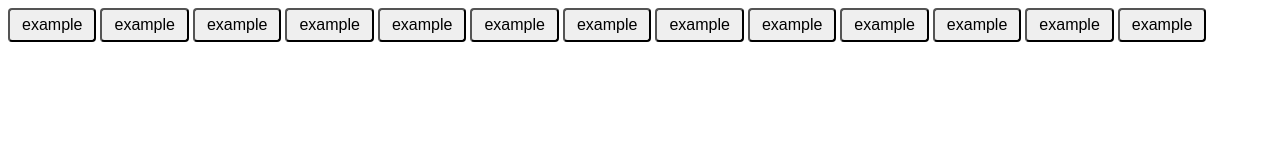
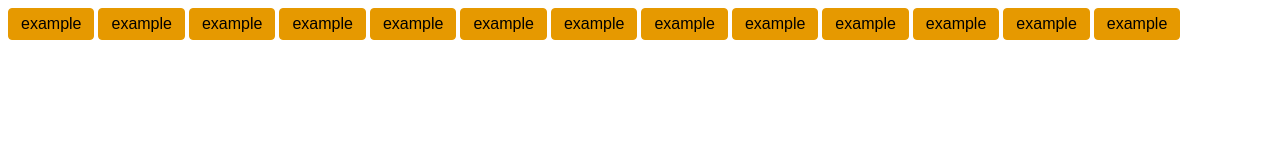
Before and after one commit to AmanKalkanbaev/html-css-example, a plain HTML site: page index.html in a window 1280 px wide. Drawn offline with Linux system fonts and the light colour scheme.

Commit message:
added bacground color and border color to the buttons

```diff
--- a/style.css
+++ b/style.css
@@ -1,7 +1,8 @@
 button{
-    /* border: solid black 1px; */
+    border: solid  hsl(40,100%,45%) 1px;
     border-radius: 4px;
     padding: 6px 12px;
     display: inline-block;
     font-size: 16px;
+    background-color: hsl(40,100%,45%);
 }
```
